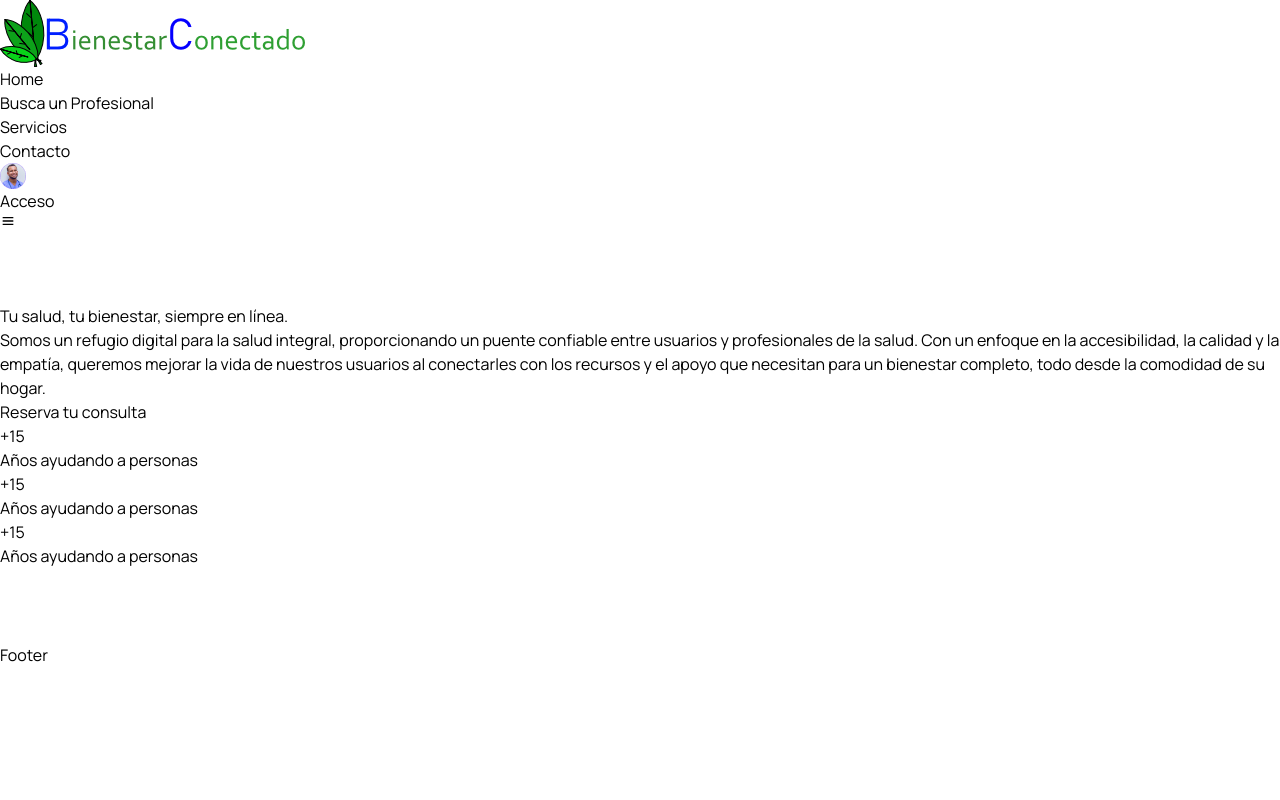
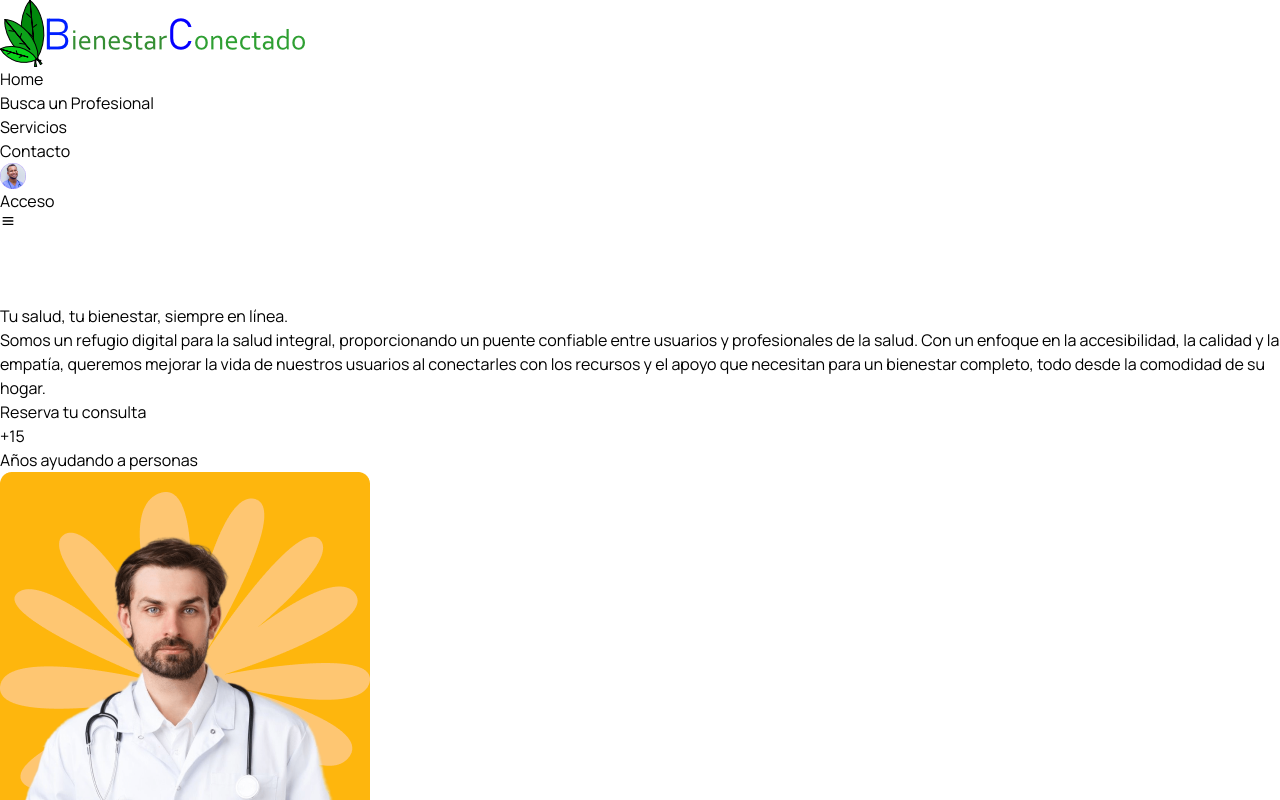
Before and after one commit to agt1984/atencionPsicologica, a React (Vite) app in the folder frontend/: page / in a window 1280 px wide. Shown: the top 800 px of the page. Built offline with nearby package versions, Linux system fonts and the light colour scheme; the HTML template or start-up script is replaced by a standard one.

Commit message:
Home modified, new image added

```diff
--- a/frontend/src/components/Header/Header.jsx
+++ b/frontend/src/components/Header/Header.jsx
@@ -48,7 +48,7 @@ const Header = () => {
   const toggleMenu = ()=> menuRef.current.classList.toggle('show__menu')
 
   return (
-    <header className="header flex items-center" ref={headerRef} >
+    <header className="header flex items-center bg-white" ref={headerRef} >
       <div className="container">
         <div className="flex items-center justify-between">
           {/* === logo === */}
@@ -58,7 +58,7 @@ const Header = () => {
 
           {/* === menu === */}
           <div className="navigation" ref={menuRef} onClick={toggleMenu}>
-            <ul className="menu flex items-center text-center gap-[2.7rem]">
+            <ul className="menu flex items-center gap-[2.7rem]">
               {navLinks.map((link, index) => (
                 <li key={index}>
                   <NavLink to={link.path}
--- a/frontend/src/pages/Home.jsx
+++ b/frontend/src/pages/Home.jsx
@@ -1,4 +1,6 @@
 import React from 'react'
+
+import heroImg01 from '../assets/images/hero-img01.png'; //Buscar una foto de Karla o de algun otro propfesional
 
 const Home = () => {
   return (
@@ -7,7 +9,7 @@ const Home = () => {
       <>
         <section className="hero__section pt_[60px] 2xl:h-[800px]">
           <div className="container">
-            <div className="flex flex-col lg:flex-row gap-[90px] items-center justify-between">
+            <div className="flex flex-col lg:flex-row gap-[90px] items-start justify-evenly">
               {/* === hero content === */}
               <div>
                 <div className="lg:w-[570px]">
@@ -36,22 +38,13 @@ const Home = () => {
                     <span className="w-[100px] h-2 bg-yellowColor rounded-full block mt-[-14px]"></span>
                     <p className="text__para">Años ayudando a personas</p>
                   </div>
+                </div>
+              </div>
+              {/* === hero content === */}
 
-                  <div>
-                    <h2 className="text-[36px] leading-[56px] lg:text-[44px] lg:leading-[54px] font-[700] text-headingColor">
-                      +15
-                    </h2>
-                    <span className="w-[100px] h-2 bg-yellowColor rounded-full block mt-[-14px]"></span>
-                    <p className="text__para">Años ayudando a personas</p>
-                  </div>
-
-                  <div>
-                    <h2 className="text-[36px] leading-[56px] lg:text-[44px] lg:leading-[54px] font-[700] text-headingColor">
-                      +15
-                    </h2>
-                    <span className="w-[100px] h-2 bg-yellowColor rounded-full block mt-[-14px]"></span>
-                    <p className="text__para">Años ayudando a personas</p>
-                  </div>
+              <div className="flex">
+                <div>
+                  <img className="w-full" src={heroImg01} alt="" />
                 </div>
               </div>
             </div>
```
